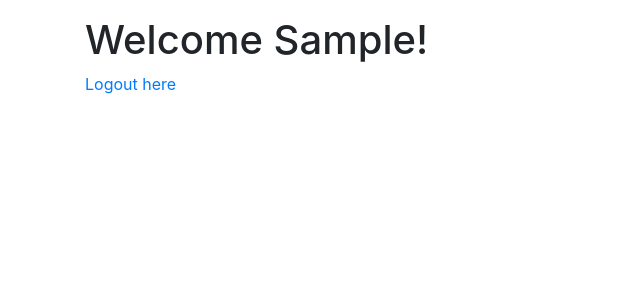
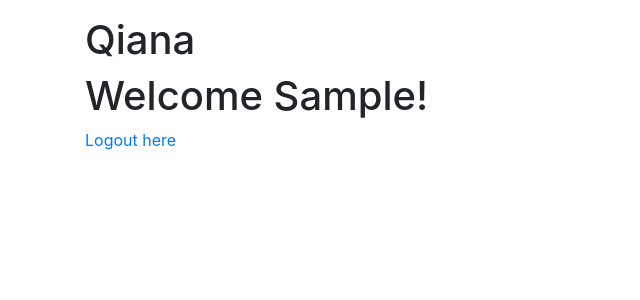
Before and after one commit to Ebubeukeka/Free_Harvest_Day, a Django app: template apps/free_harvest_day_app/templates/welcome.html in a window 1280 px wide. Shown: the top 300 px of the page, without its empty margins (0-640 px from the left). Run offline with Django 3.2, Linux system fonts and the light colour scheme; the template is opened without the code that fills it, so the values that code supplies are empty; the visitor is signed in with stand-in values (Sample User, id 1); parts of the project's set-up code (start-up, migrations or seed data) failed here and were passed over; some libraries are stand-ins or nearby versions.

Commit message:
testing update

```diff
--- a/apps/free_harvest_day_app/templates/welcome.html
+++ b/apps/free_harvest_day_app/templates/welcome.html
@@ -12,7 +12,7 @@
 
 <body>
     <div class="container mt-3">
-
+        <h1>Qiana</h1>
             {% if messages %}
             <ul class="messages">
                 {% for message in messages %}
```
